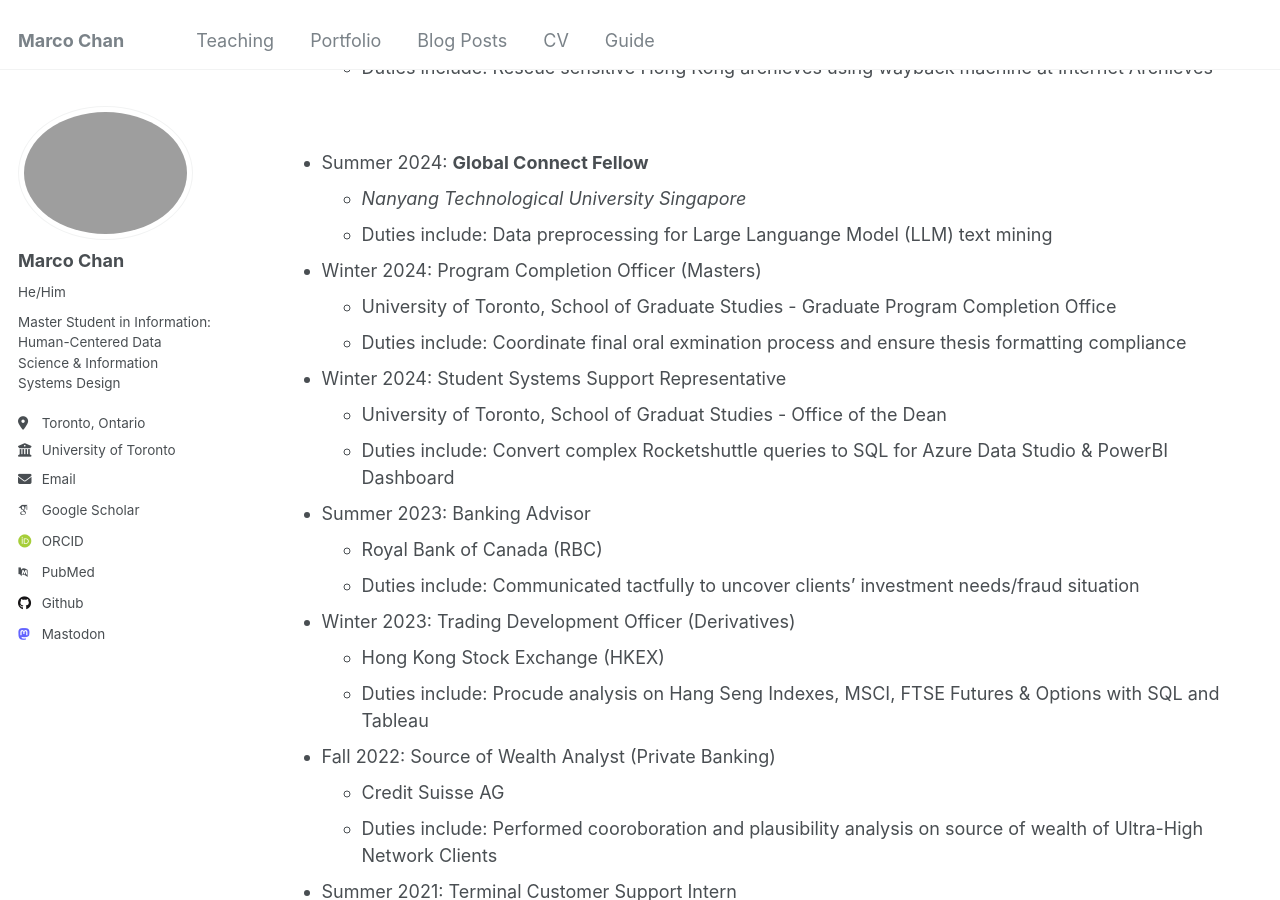
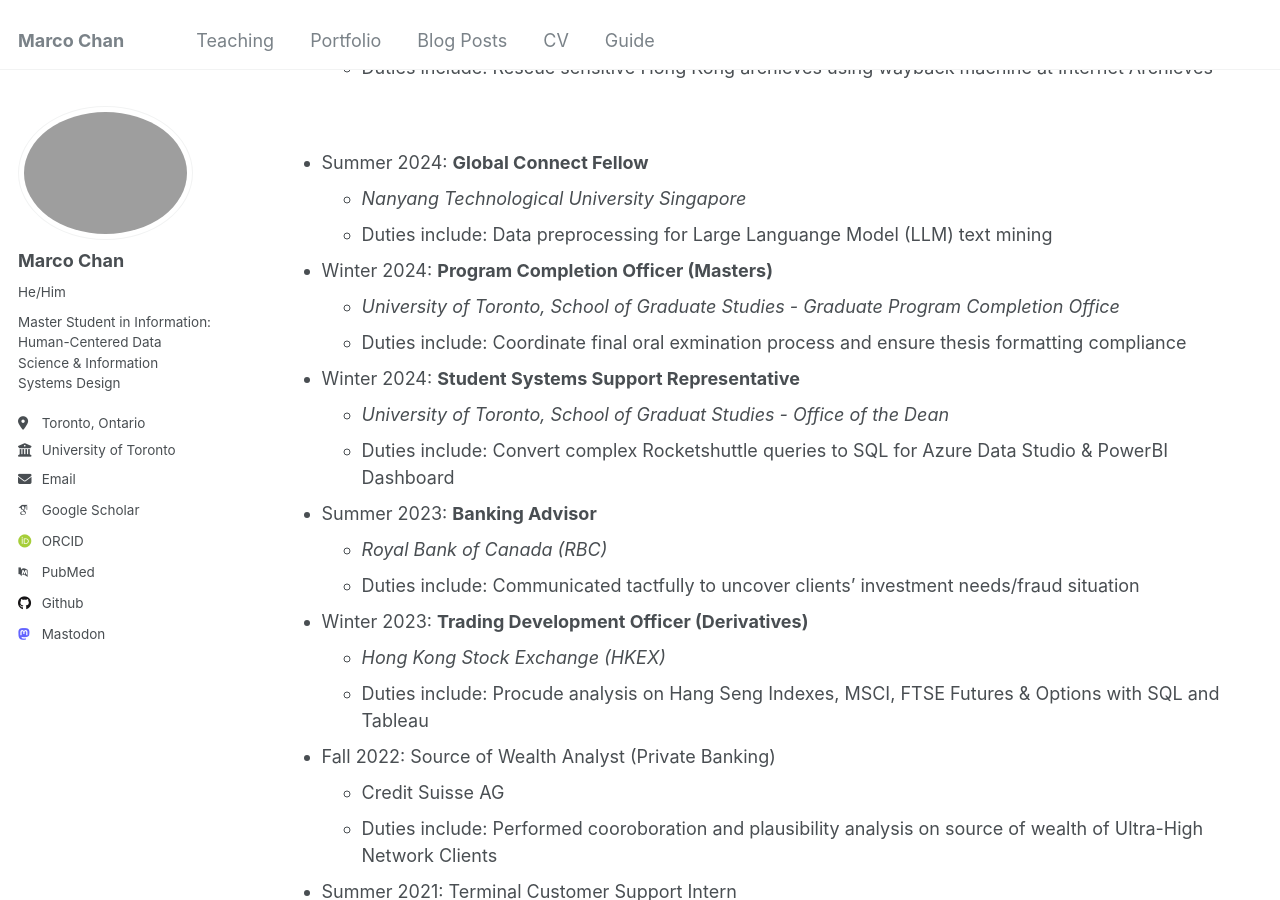
Before and after one commit to Marco-ProspectivePhD/home, a Jekyll site: the page built from _pages/cv.md, in a window 1280 px wide and 900 px high, scrolled down 569 px. Built offline with Jekyll 4.4.1, drawn with Linux system fonts in a browser that asks for light colours; some web fonts are replaced.

Commit message:
Update cv.md

```diff
--- a/_pages/cv.md
+++ b/_pages/cv.md
@@ -33,23 +33,23 @@ Work experience
   * Duties include: Data preprocessing for Large Languange Model (LLM) text mining
 <br/>
 
-* Winter 2024: Program Completion Officer (Masters)
-  * University of Toronto, School of Graduate Studies - Graduate Program Completion Office
+* Winter 2024: **Program Completion Officer (Masters)**
+  * *University of Toronto, School of Graduate Studies - Graduate Program Completion Office*
   * Duties include: Coordinate final oral exmination process and ensure thesis formatting compliance
 <br/>
 
-* Winter 2024: Student Systems Support Representative
-  * University of Toronto, School of Graduat Studies -  Office of the Dean
+* Winter 2024: **Student Systems Support Representative**
+  * *University of Toronto, School of Graduat Studies -  Office of the Dean*
   * Duties include: Convert complex Rocketshuttle queries to SQL for Azure Data Studio & PowerBI Dashboard
 <br/>
 
-* Summer 2023: Banking Advisor
-  * Royal Bank of Canada (RBC)
+* Summer 2023: **Banking Advisor**
+  * *Royal Bank of Canada (RBC)*
   * Duties include: Communicated tactfully to uncover clients' investment needs/fraud situation
 <br/>
 
-* Winter 2023: Trading Development Officer (Derivatives)
-  * Hong Kong Stock Exchange (HKEX)
+* Winter 2023: **Trading Development Officer (Derivatives)**
+  * *Hong Kong Stock Exchange (HKEX)*
   * Duties include: Procude analysis on Hang Seng Indexes, MSCI, FTSE Futures & Options with SQL and Tableau
 <br/>
 
```
